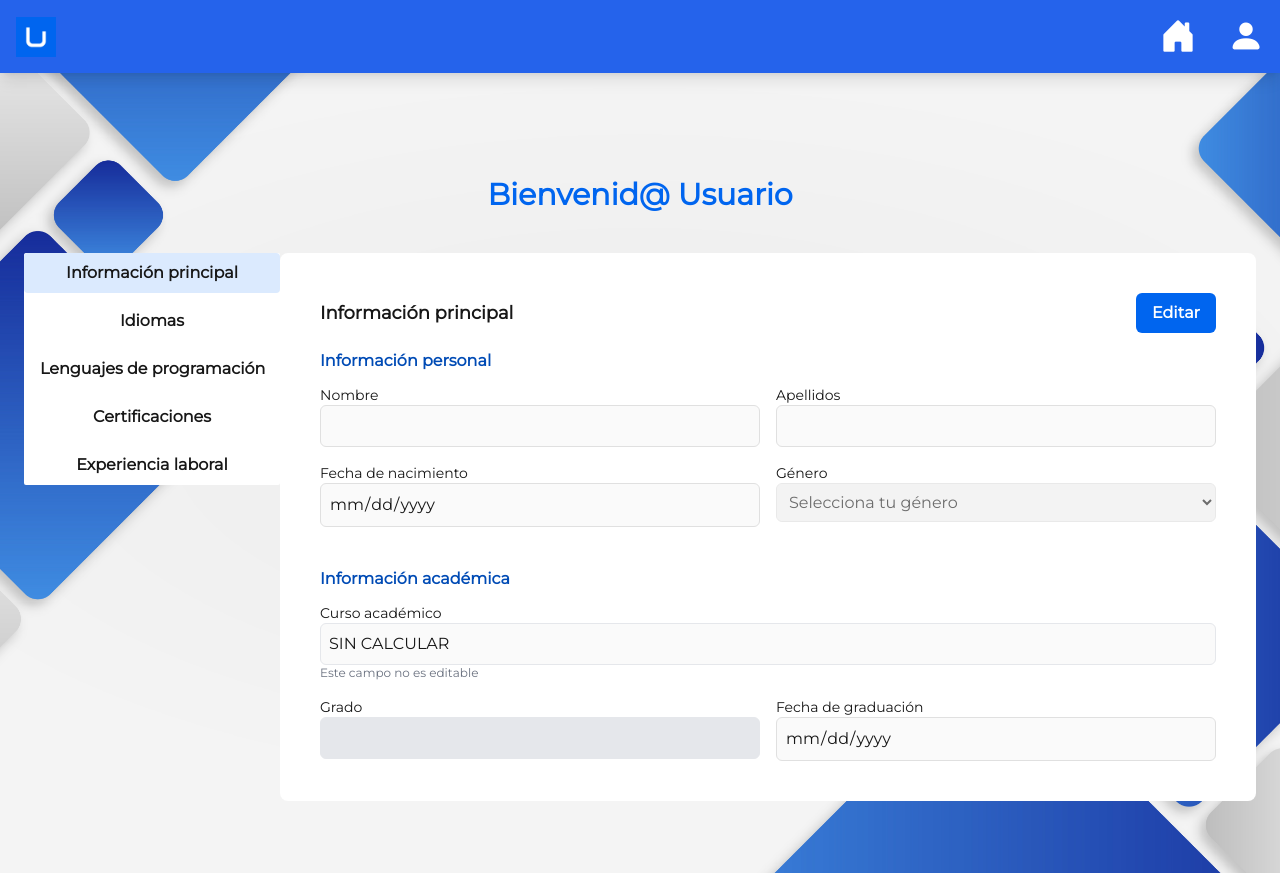
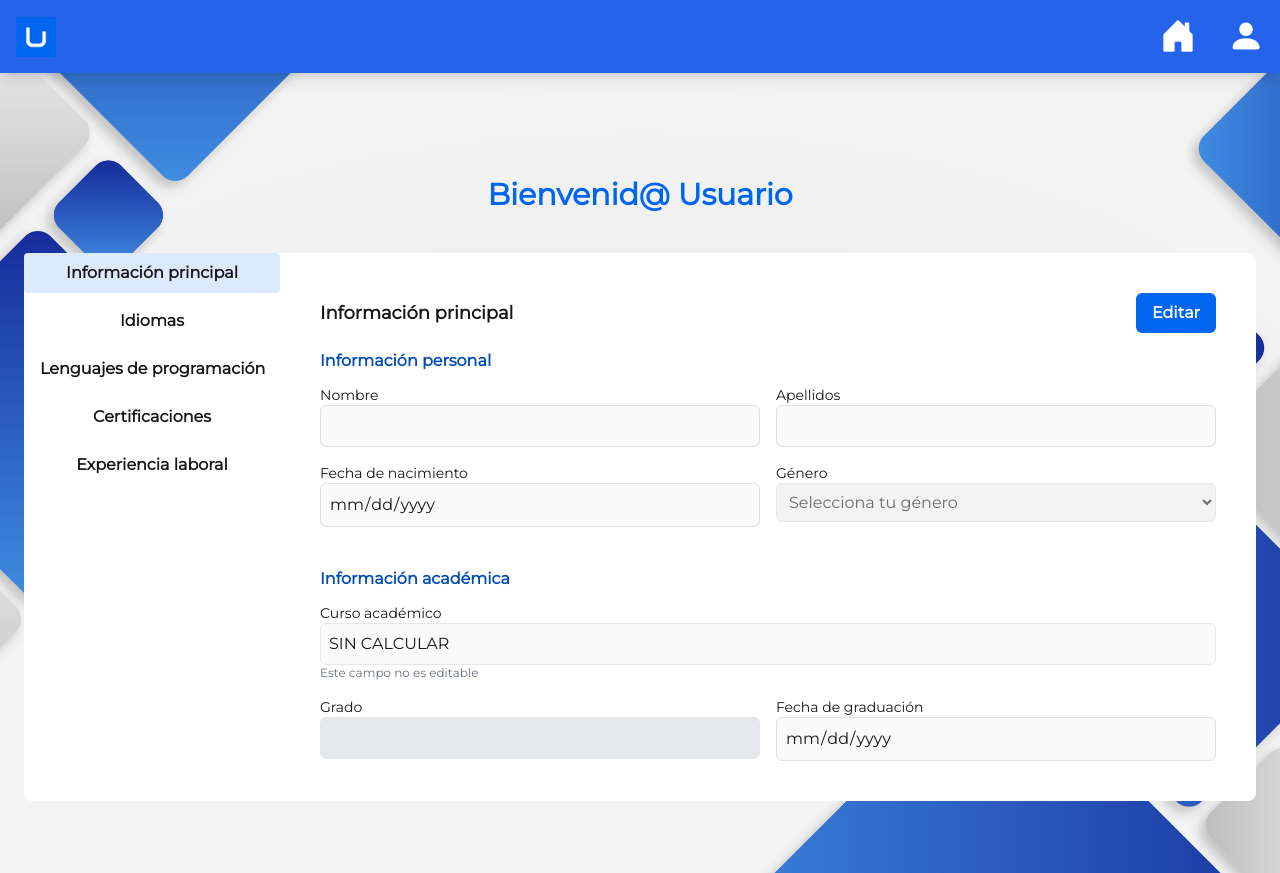
Before and after one commit to U-tad-ASISTENTE-CARRERA/Frontend, a Next.js app: page /profile/student/1 in a window 1280 px wide. Built offline with nearby package versions, Linux system fonts and the light colour scheme; no server answers.

Commit message:
Perfil Student: poner un mismo fondo al contenido del perfil y sus opciones

```diff
--- a/src/app/profile/student/[id]/page.js
+++ b/src/app/profile/student/[id]/page.js
@@ -169,6 +169,8 @@ const StudentProfile = () => {
             {getWelcomeMessage()} {firstName || "Usuario"}
           </h1>
 
+          <div className="bg-white rounded-lg w-full min-w-full md:min-w-screen">
+
             {/* Diseño responsive */}
             <div className="w-full max-w-8xl flex flex-col md:flex-row">
               <div className="w-full md:w-64 overflow-x-auto md:overflow-visible">
@@ -176,7 +178,7 @@ const StudentProfile = () => {
               </div>
 
               {/* Secciones con actualización a la BD */}
-            <div className="flex-1 p-6 bg-white rounded-lg">
+              <div className="flex-1 p-6">
                 {activeSection === "personal" && (
                   <PersonalInfo
                     firstName={firstName}
@@ -229,6 +231,9 @@ const StudentProfile = () => {
               </div>
             </div>
           </div>
+
+
+        </div>
       )}
     </>
   );
--- a/src/components/student_profile/SidebarNavigation.jsx
+++ b/src/components/student_profile/SidebarNavigation.jsx
@@ -8,7 +8,7 @@ const SidebarNavigation = ({ activeSection, setActiveSection }) => {
   ];
 
   return (
-    <div className="flex md:flex-col flex-row w-full md:w-64 gap-2 overflow-x-auto md:overflow-visible whitespace-nowrap bg-white rounded-sm">
+    <div className="flex md:flex-col flex-row w-full md:w-64 gap-2 overflow-x-auto md:overflow-visible whitespace-nowrap rounded-sm">
       {sections.map(({ id, label }) => (
         <button
           key={id}
```
Lines whose indentation alone changed are shown as unchanged.
